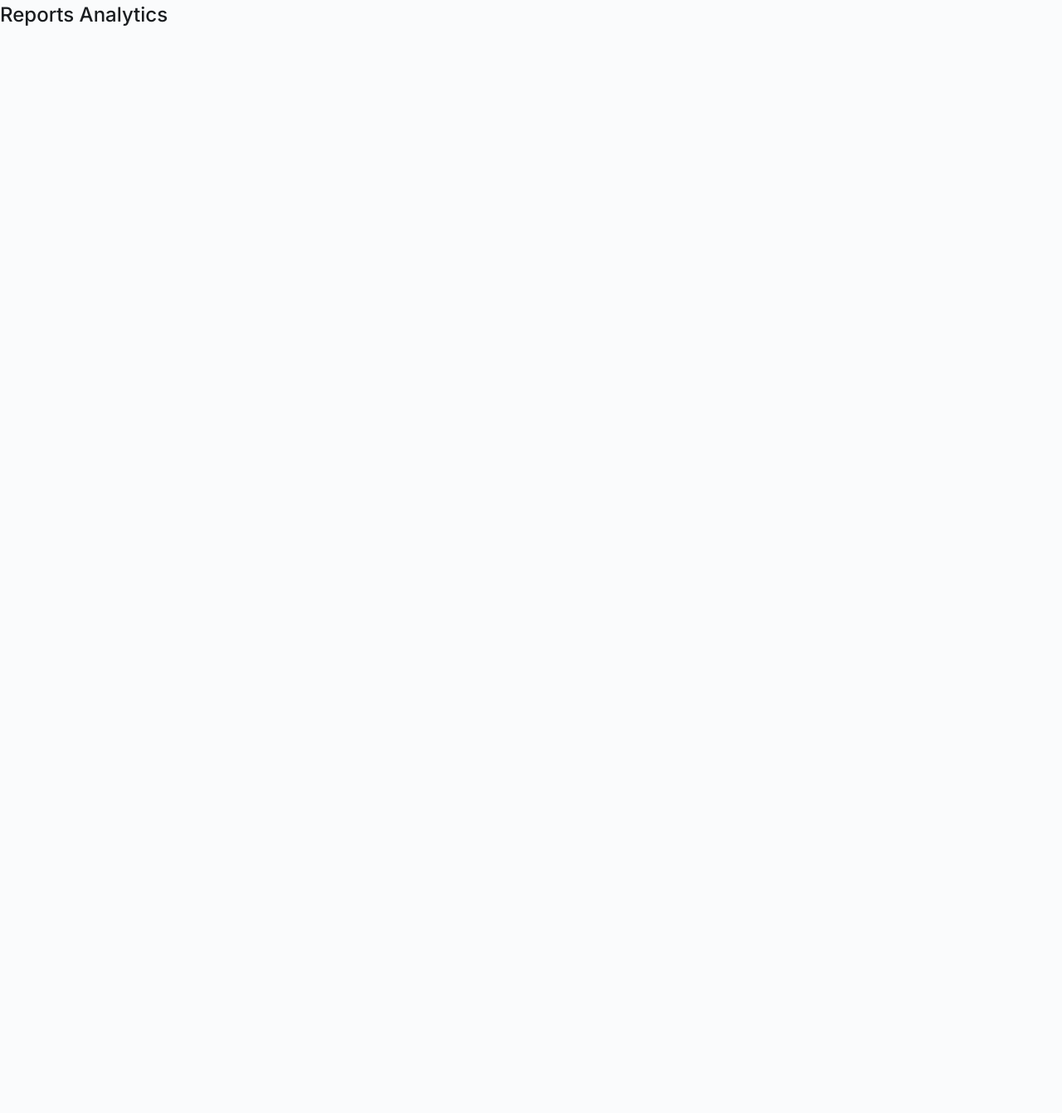
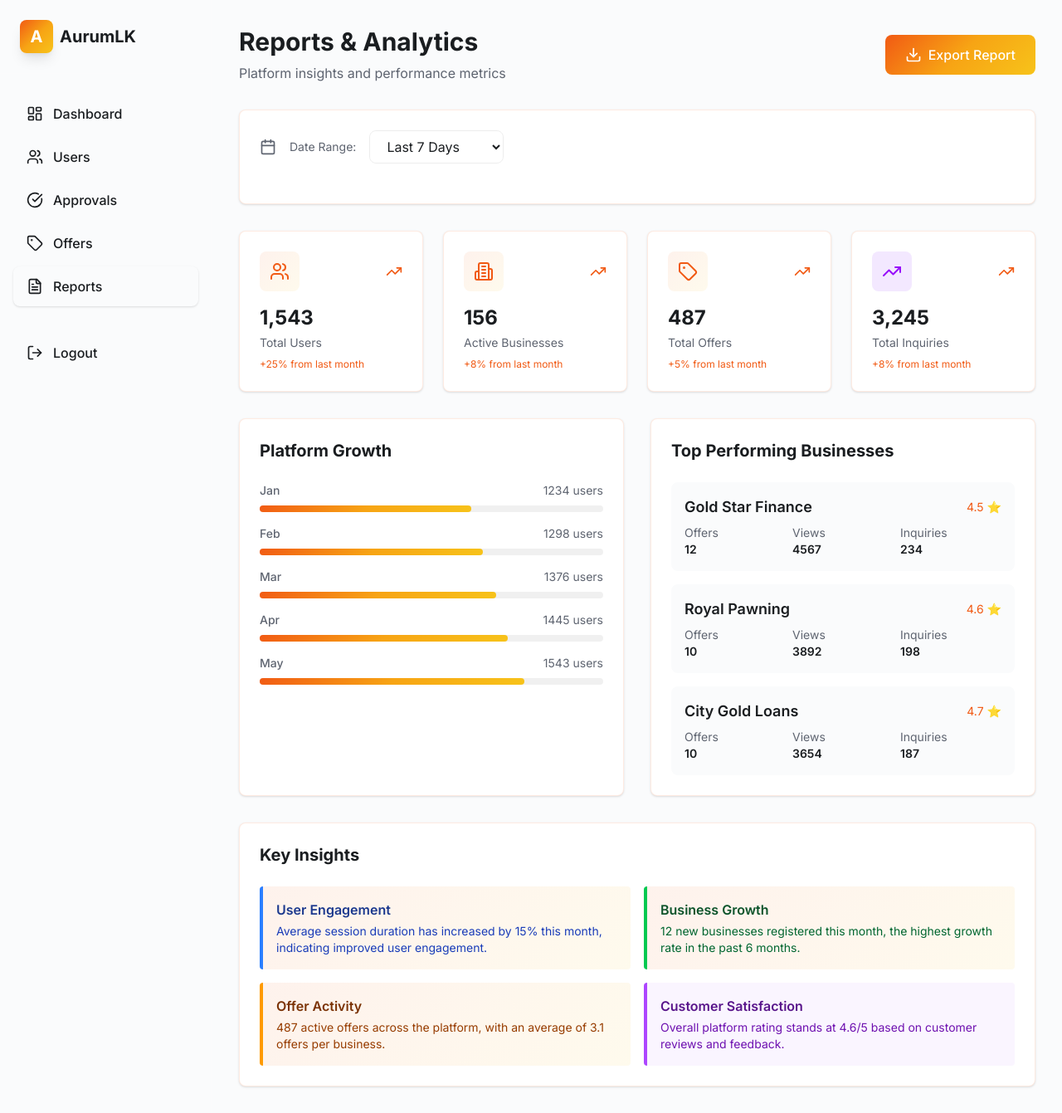
Before and after one commit to wimansa-samudinee/AurumLK, a React (Vite) app in the folder frontend/: page /admin/reports in a window 1280 px wide. Shown: the whole page at 83% size. Before the commit the page ends 800 px from the top, so only its background shows below. Built offline with nearby package versions, Linux system fonts and the light colour scheme; no server answers.

Commit message:
feat(admin): Add admin's reports analytics page UI

```diff
--- a/frontend/src/pages/admin/ReportsAnalytics.tsx
+++ b/frontend/src/pages/admin/ReportsAnalytics.tsx
@@ -1,3 +1,183 @@
+import DashboardSidebar from "../../components/DashboardSidebar";
+import { TrendingUp, Users, Building2, Tag, Download, Calendar } from "lucide-react";
+
 export default function ReportsAnalytics() {
-	return <h1>Reports Analytics</h1>;
+  const platformStats = [
+    { month: "Jan", users: 1234, businesses: 120, offers: 398, inquiries: 2340 },
+    { month: "Feb", users: 1298, businesses: 128, offers: 423, inquiries: 2567 },
+    { month: "Mar", users: 1376, businesses: 135, offers: 445, inquiries: 2789 },
+    { month: "Apr", users: 1445, businesses: 144, offers: 465, inquiries: 3012 },
+    { month: "May", users: 1543, businesses: 156, offers: 487, inquiries: 3245 },
+  ];
+
+  const topBusinesses = [
+    { name: "Gold Star Finance", offers: 12, views: 4567, inquiries: 234, rating: 4.5 },
+    { name: "Royal Pawning", offers: 10, views: 3892, inquiries: 198, rating: 4.6 },
+    { name: "City Gold Loans", offers: 10, views: 3654, inquiries: 187, rating: 4.7 },
+  ];
+
+  return (
+    <div className="flex min-h-screen bg-gray-50">
+      <DashboardSidebar role="admin" />
+
+      <main className="flex-1">
+        <div className="p-8">
+          <div className="flex items-center justify-between mb-8">
+            <div>
+              <h1 className="text-3xl font-bold text-gray-900 mb-2">Reports & Analytics</h1>
+              <p className="text-gray-600">Platform insights and performance metrics</p>
+            </div>
+            <button className="flex items-center space-x-2 px-6 py-3 bg-amber-500 text-white rounded-lg hover:bg-amber-600 transition-colors">
+              <Download className="w-5 h-5" />
+              <span>Export Report</span>
+            </button>
+          </div>
+
+          <div className="bg-white rounded-lg shadow-sm border p-6 mb-8">
+            <div className="flex items-center space-x-4 mb-6">
+              <Calendar className="w-5 h-5 text-gray-400" />
+              <span className="text-sm text-gray-700">Date Range:</span>
+              <select className="px-4 py-2 border border-gray-300 rounded-lg focus:outline-none focus:ring-2 focus:ring-amber-500">
+                <option>Last 7 Days</option>
+                <option>Last 30 Days</option>
+                <option>Last 3 Months</option>
+                <option>Last 6 Months</option>
+                <option>Last Year</option>
+              </select>
+            </div>
+          </div>
+
+          <div className="grid grid-cols-1 md:grid-cols-2 lg:grid-cols-4 gap-6 mb-8">
+            <div className="bg-white rounded-lg shadow-sm border p-6">
+              <div className="flex items-center justify-between mb-4">
+                <div className="w-12 h-12 bg-blue-100 rounded-lg flex items-center justify-center">
+                  <Users className="w-6 h-6 text-blue-600" />
+                </div>
+                <TrendingUp className="w-5 h-5 text-green-600" />
+              </div>
+              <div className="text-2xl font-bold text-gray-900 mb-1">1,543</div>
+              <div className="text-sm text-gray-600 mb-2">Total Users</div>
+              <div className="text-xs text-green-600">+25% from last month</div>
+            </div>
+
+            <div className="bg-white rounded-lg shadow-sm border p-6">
+              <div className="flex items-center justify-between mb-4">
+                <div className="w-12 h-12 bg-green-100 rounded-lg flex items-center justify-center">
+                  <Building2 className="w-6 h-6 text-green-600" />
+                </div>
+                <TrendingUp className="w-5 h-5 text-green-600" />
+              </div>
+              <div className="text-2xl font-bold text-gray-900 mb-1">156</div>
+              <div className="text-sm text-gray-600 mb-2">Active Businesses</div>
+              <div className="text-xs text-green-600">+8% from last month</div>
+            </div>
+
+            <div className="bg-white rounded-lg shadow-sm border p-6">
+              <div className="flex items-center justify-between mb-4">
+                <div className="w-12 h-12 bg-amber-100 rounded-lg flex items-center justify-center">
+                  <Tag className="w-6 h-6 text-amber-600" />
+                </div>
+                <TrendingUp className="w-5 h-5 text-green-600" />
+              </div>
+              <div className="text-2xl font-bold text-gray-900 mb-1">487</div>
+              <div className="text-sm text-gray-600 mb-2">Total Offers</div>
+              <div className="text-xs text-green-600">+5% from last month</div>
+            </div>
+
+            <div className="bg-white rounded-lg shadow-sm border p-6">
+              <div className="flex items-center justify-between mb-4">
+                <div className="w-12 h-12 bg-purple-100 rounded-lg flex items-center justify-center">
+                  <TrendingUp className="w-6 h-6 text-purple-600" />
+                </div>
+                <TrendingUp className="w-5 h-5 text-green-600" />
+              </div>
+              <div className="text-2xl font-bold text-gray-900 mb-1">3,245</div>
+              <div className="text-sm text-gray-600 mb-2">Total Inquiries</div>
+              <div className="text-xs text-green-600">+8% from last month</div>
+            </div>
+          </div>
+
+          <div className="grid grid-cols-1 lg:grid-cols-2 gap-8 mb-8">
+            <div className="bg-white rounded-lg shadow-sm border p-6">
+              <h2 className="text-xl font-bold text-gray-900 mb-6">Platform Growth</h2>
+              <div className="space-y-4">
+                {platformStats.map((stat, index) => (
+                  <div key={index}>
+                    <div className="flex items-center justify-between mb-2">
+                      <span className="text-sm font-medium text-gray-700">{stat.month}</span>
+                      <span className="text-sm text-gray-600">{stat.users} users</span>
+                    </div>
+                    <div className="w-full bg-gray-200 rounded-full h-2">
+                      <div
+                        className="bg-amber-500 h-2 rounded-full"
+                        style={{ width: `${(stat.users / 2000) * 100}%` }}
+                      />
+                    </div>
+                  </div>
+                ))}
+              </div>
+            </div>
+
+            <div className="bg-white rounded-lg shadow-sm border p-6">
+              <h2 className="text-xl font-bold text-gray-900 mb-6">Top Performing Businesses</h2>
+              <div className="space-y-4">
+                {topBusinesses.map((business, index) => (
+                  <div key={index} className="p-4 bg-gray-50 rounded-lg">
+                    <div className="flex items-center justify-between mb-2">
+                      <h3 className="font-semibold text-gray-900">{business.name}</h3>
+                      <span className="text-sm text-amber-600">{business.rating} ⭐</span>
+                    </div>
+                    <div className="grid grid-cols-3 gap-2 text-sm">
+                      <div>
+                        <div className="text-gray-600">Offers</div>
+                        <div className="font-semibold">{business.offers}</div>
+                      </div>
+                      <div>
+                        <div className="text-gray-600">Views</div>
+                        <div className="font-semibold">{business.views}</div>
+                      </div>
+                      <div>
+                        <div className="text-gray-600">Inquiries</div>
+                        <div className="font-semibold">{business.inquiries}</div>
+                      </div>
+                    </div>
+                  </div>
+                ))}
+              </div>
+            </div>
+          </div>
+
+          <div className="bg-white rounded-lg shadow-sm border p-6">
+            <h2 className="text-xl font-bold text-gray-900 mb-6">Key Insights</h2>
+            <div className="grid grid-cols-1 md:grid-cols-2 gap-4">
+              <div className="p-4 bg-blue-50 border-l-4 border-blue-500 rounded">
+                <h4 className="font-semibold text-blue-900 mb-1">User Engagement</h4>
+                <p className="text-sm text-blue-800">
+                  Average session duration has increased by 15% this month, indicating improved user engagement.
+                </p>
+              </div>
+              <div className="p-4 bg-green-50 border-l-4 border-green-500 rounded">
+                <h4 className="font-semibold text-green-900 mb-1">Business Growth</h4>
+                <p className="text-sm text-green-800">
+                  12 new businesses registered this month, the highest growth rate in the past 6 months.
+                </p>
+              </div>
+              <div className="p-4 bg-amber-50 border-l-4 border-amber-500 rounded">
+                <h4 className="font-semibold text-amber-900 mb-1">Offer Activity</h4>
+                <p className="text-sm text-amber-800">
+                  487 active offers across the platform, with an average of 3.1 offers per business.
+                </p>
+              </div>
+              <div className="p-4 bg-purple-50 border-l-4 border-purple-500 rounded">
+                <h4 className="font-semibold text-purple-900 mb-1">Customer Satisfaction</h4>
+                <p className="text-sm text-purple-800">
+                  Overall platform rating stands at 4.6/5 based on customer reviews and feedback.
+                </p>
+              </div>
+            </div>
+          </div>
+        </div>
+      </main>
+    </div>
+  );
 }
```
